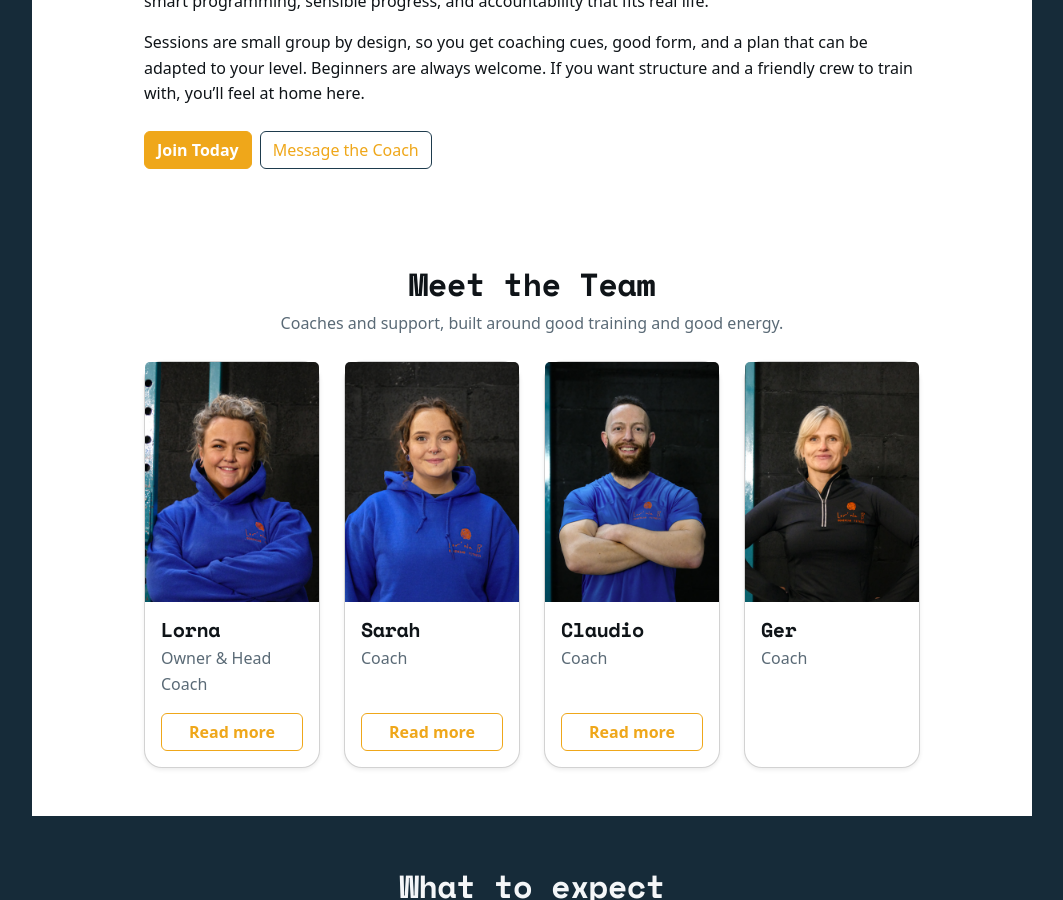
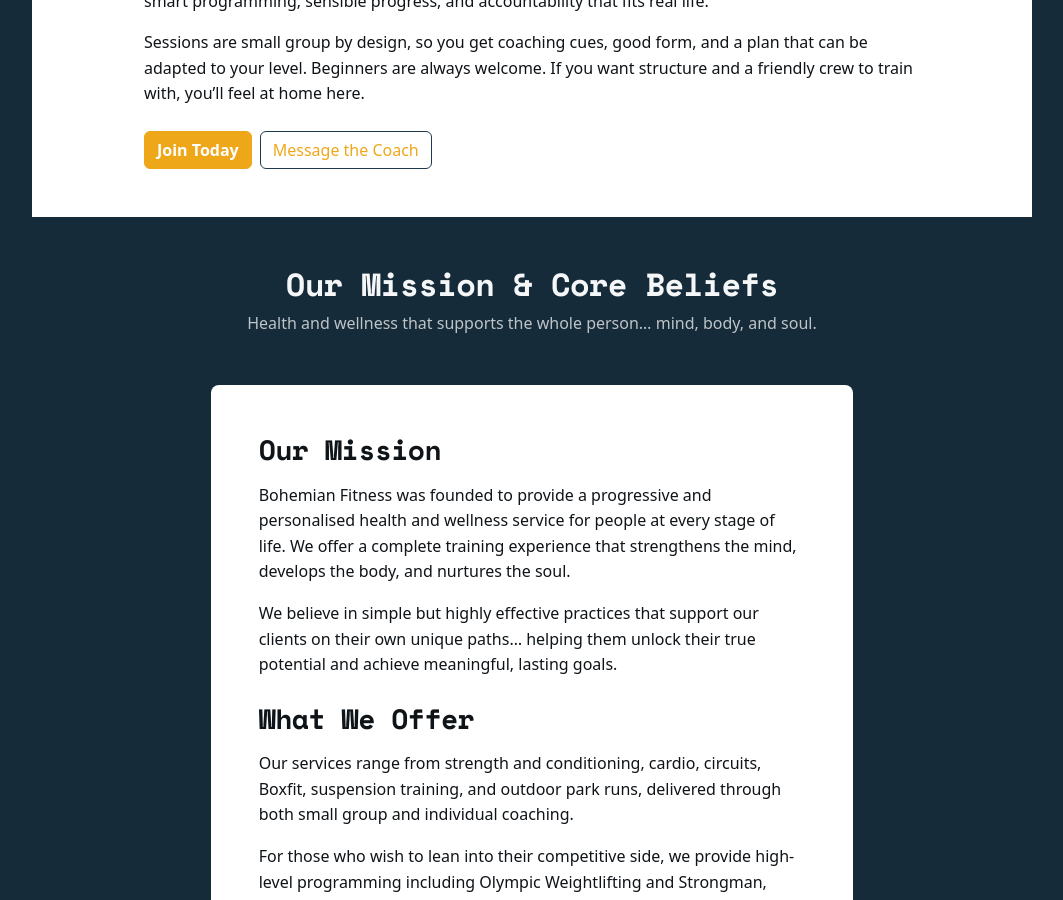
Before and after one commit to MechMadHog/bohemianfitness.ie, a Jekyll site: the page built from pages/about.md, in a window 1280 px wide and 900 px high, scrolled down 729 px. Shown: the whole window, without its empty margins (108-1171 px from the left). Built offline with Jekyll 4.4.1, drawn with Linux system fonts in a browser that asks for light colours; some of the changed text lies outside the part shown.

Commit message:
Update about.md

```diff
--- a/pages/about.md
+++ b/pages/about.md
@@ -34,6 +34,69 @@
     </div>
   </div>
 </section>
+
+<!-- MISSION & CORE BELIEFS -->
+<section class="py-5 section--dark">
+  <div class="container">
+
+    <header class="text-center mb-5">
+      <h2 class="fw-bold mb-2">Our Mission & Core Beliefs</h2>
+      <p class="text-muted mb-0">
+        Health and wellness that supports the whole person… mind, body, and soul.
+      </p>
+    </header>
+
+    <div class="row justify-content-center">
+      <div class="col-12 col-lg-10">
+        <div class="p-4 p-md-5 rounded-3 bg-light">
+
+          <h3 class="fw-bold mb-3">Our Mission</h3>
+          <p>
+            Bohemian Fitness was founded to provide a progressive and personalised health and wellness
+            service for people at every stage of life. We offer a complete training experience that
+            strengthens the mind, develops the body, and nurtures the soul.
+          </p>
+          <p>
+            We believe in simple but highly effective practices that support our clients on their own
+            unique paths… helping them unlock their true potential and achieve meaningful, lasting goals.
+          </p>
+
+          <h3 class="fw-bold mt-4 mb-3">What We Offer</h3>
+          <p>
+            Our services range from strength and conditioning, cardio, circuits, Boxfit, suspension
+            training, and outdoor park runs, delivered through both small group and individual coaching.
+          </p>
+          <p>
+            For those who wish to lean into their competitive side, we provide high-level programming
+            including Olympic Weightlifting and Strongman, while still supporting general fitness,
+            confidence, and long-term wellbeing.
+          </p>
+
+          <h3 class="fw-bold mt-4 mb-3">Our Core Beliefs</h3>
+          <ul>
+            <li>Every person is different, with their own path and pace of development</li>
+            <li>Positive coaching builds self-confidence, self-appreciation, and self-belief</li>
+            <li>True wellness comes from harmony between mind, body, and soul</li>
+            <li>Growth is ongoing… we are always learning, evolving, and strengthening</li>
+          </ul>
+
+          <p class="mt-4 mb-0">
+            Whether you are returning to movement, supporting your body through pregnancy,
+            rebuilding strength after life changes, or developing athletic performance,
+            Bohemian Fitness offers professional guidance, structure, and community.
+          </p>
+
+          <p class="mt-3 fw-semibold">
+            We welcome you to join our Tribe and find your vibe.
+          </p>
+
+        </div>
+      </div>
+    </div>
+
+  </div>
+</section>
+
 
 <!-- MEET THE TEAM -->
 <section class="py-5 bg-light">
```
